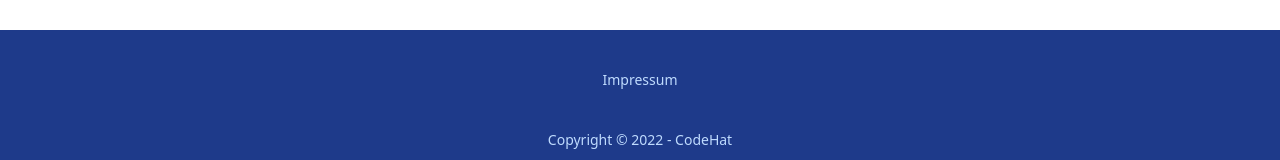
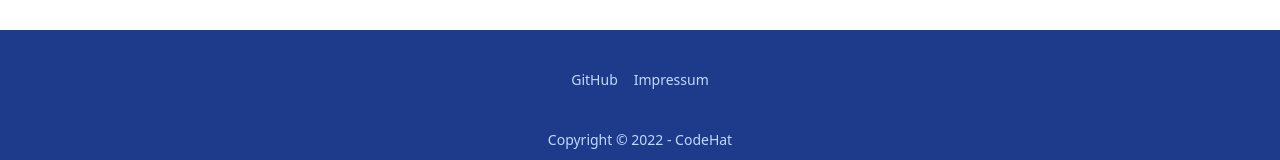
Before and after one commit to kodehat/aram-am-abend.de, a website built with Parcel: page src/index.html in a window 1280 px wide. Shown: the part 2622-2782 px from the top of the page. Built offline with nearby package versions, Linux system fonts and the light colour scheme.

Commit message:
Add repository link to footer

```diff
--- a/src/index.html
+++ b/src/index.html
@@ -71,6 +71,7 @@
   </main>
   <footer class="footer footer-center p-10 bg-blue-900 text-blue-200 mt-10">
     <div class="grid grid-flow-col gap-4">
+      <a class="link link-hover" href="https://github.com/kodehat/aram-am-abend.lol">GitHub</a>
       <a class="link link-hover" href="https://www.codehat.de/legal-details/">Impressum</a>
     </div>
     <div>
```
